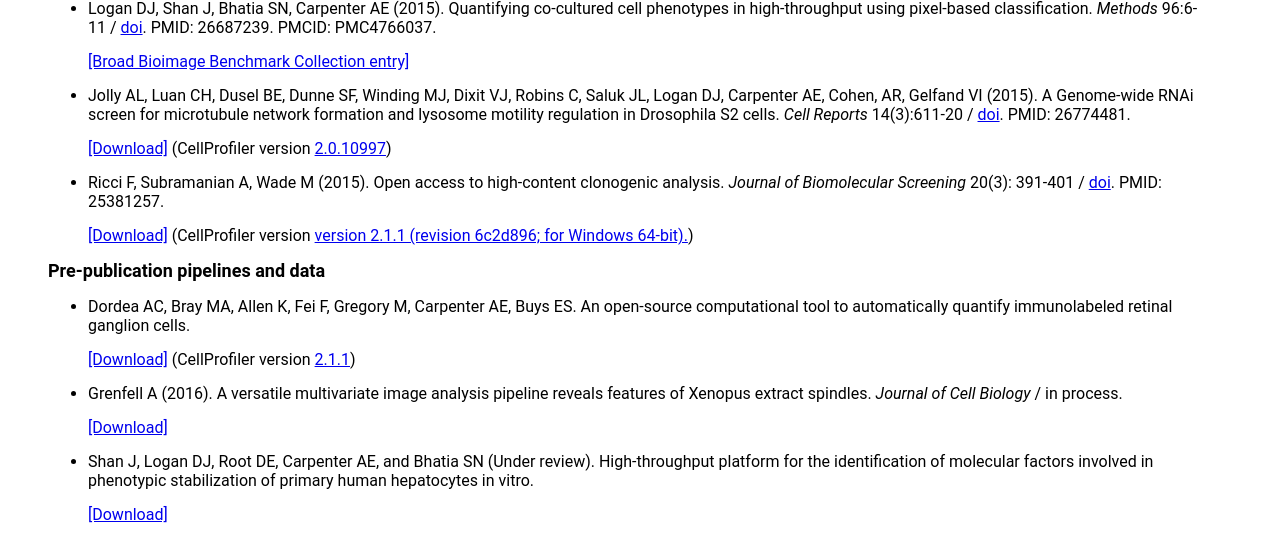
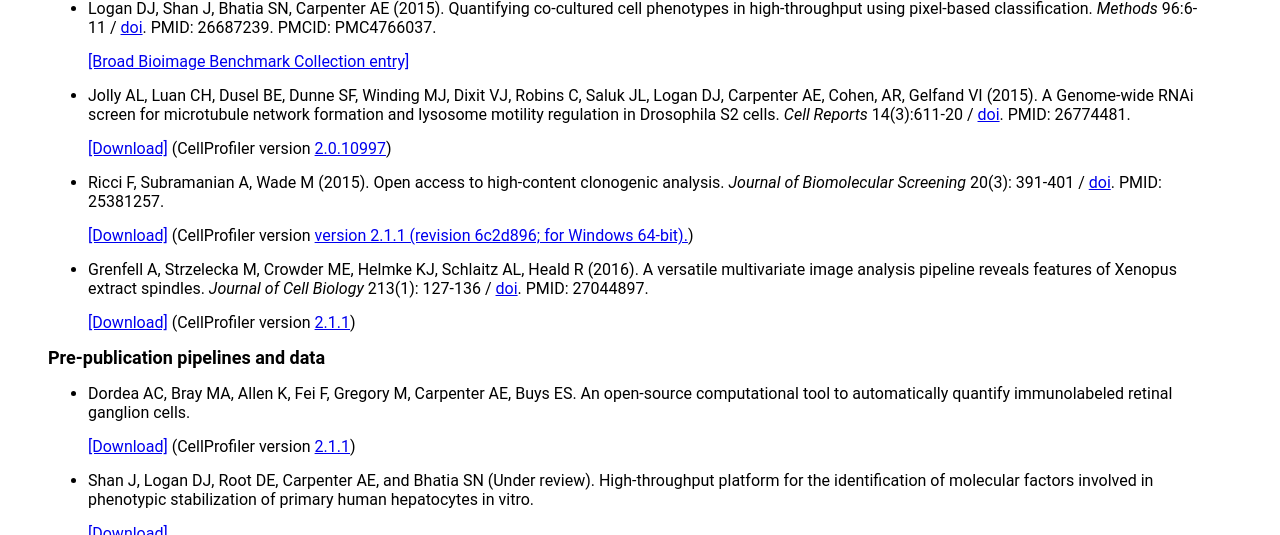
Before and after one commit to CellProfiler/cellprofiler.github.com-backup, a Jekyll site: the page built from published_pipelines.html, in a window 1280 px wide and 900 px high, scrolled down 2234 px, cut to the strip 0-535 px from the top of the window. Built offline with Jekyll 4.4.1, drawn with Linux system fonts in a browser that asks for light colours.

Commit message:
add updated Grenfell pipeline to pp page

```diff
--- a/published_pipelines.html
+++ b/published_pipelines.html
@@ -373,6 +373,19 @@
           [Download]</a> (CellProfiler version <a href="http://d1zymp9ayga15t.cloudfront.net/releases/2.1.1/CellProfiler_2.1.1_win64_r20140723174500.exe">
           version 2.1.1 (revision 6c2d896; for Windows 64-bit).</a>)
         </li>
+
+        <li class="li_ul">
+          <a name="Grenfell_2016"></a>Grenfell A, Strzelecka M, Crowder ME, Helmke KJ,
+          Schlaitz AL, Heald R (2016). A versatile multivariate image
+          analysis pipeline reveals features of Xenopus extract spindles. <span style="font-style:italic">
+          Journal of Cell Biology</span> 213(1): 127-136 / <a href="http://www.dx.doi.org/10.1083/jcb.201509079">
+          doi</a>. PMID: 27044897.
+        </li>
+
+        <li class="li_ul" style="list-style:none">
+          <a href="http://d1zymp9ayga15t.cloudfront.net/PublishedPipelines/Grenfell_2016">
+          [Download]</a> (CellProfiler version <a href="http://cellprofiler.org/download.html">2.1.1</a>)
+        </li>
       </ul>
 
         <h2>
@@ -392,17 +405,6 @@
             (CellProfiler version <a href="download.html">2.1.1</a>)
           </li>
 
-          <li class="li_ul">
-            <a name="Grenfell_2016"></a>Grenfell A (2016). A versatile multivariate image
-            analysis pipeline reveals features of Xenopus extract spindles. <span style="font-style:italic">
-            Journal of Cell Biology</span> / in process.
-          </li>
-
-          <li class="li_ul" style="list-style:none">
-            <a href="http://d1zymp9ayga15t.cloudfront.net/PublishedPipelines/20160308_Grenfell_Strzelecka_etal.zip">
-            [Download]</a>
-          </li>
-
            <li class="li_ul">
             <a name="Shan_2016"></a>Shan J, Logan DJ, Root DE, Carpenter AE, and Bhatia SN (Under review).
             High-throughput platform for the identification of molecular factors involved in phenotypic
```
